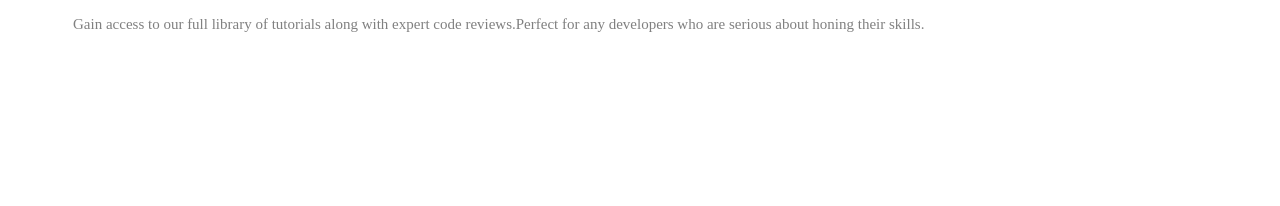
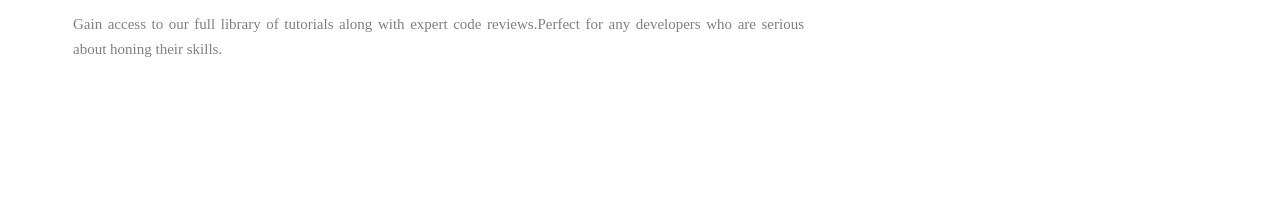
Before and after one commit to shagufa01/community, a plain HTML site: page index.html in a window 1280 px wide. Shown: the part 211-417 px from the top of the page. Drawn offline with Linux system fonts and the light colour scheme.

Commit message:
container

```diff
--- a/index.html
+++ b/index.html
@@ -8,6 +8,7 @@
     <title>Document</title>
 </head>
 <body>
+  <section class="container">
     <section  class="first">
     <h2> join our community </h2>
     <h4 class="head1">30-day, hassle-free money back guarantee</h4>
@@ -27,7 +28,7 @@
     <section class="third">
      <h3 class="head3">Why Us</h3>
      <p class="para3">Tutorials by industry experts <br> Peer & expert code review <br> Coding exercises <br> Access to our Github repos <br> Community forum Flashcard decks <br> New videos every week</p>
-    </section>
+    </section> </section>
   </div>
 </body>
 </html>
--- a/main.css
+++ b/main.css
@@ -130,3 +130,8 @@ button {
        padding-left: 20px;
     }
   }
+  @media screen and (min-width: 1024px) {
+   .container {
+       max-width: 1024px;
+   }
+  }
```
